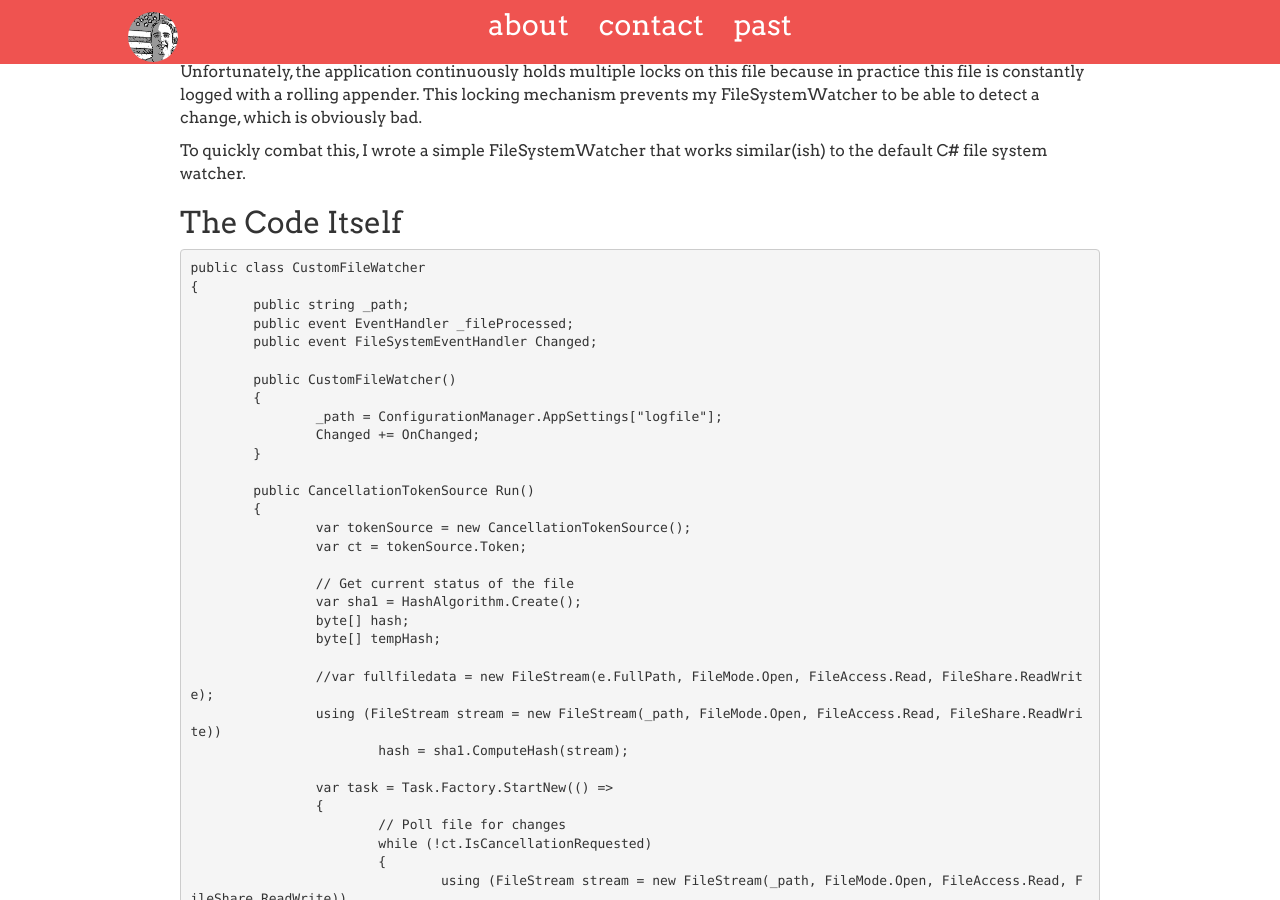
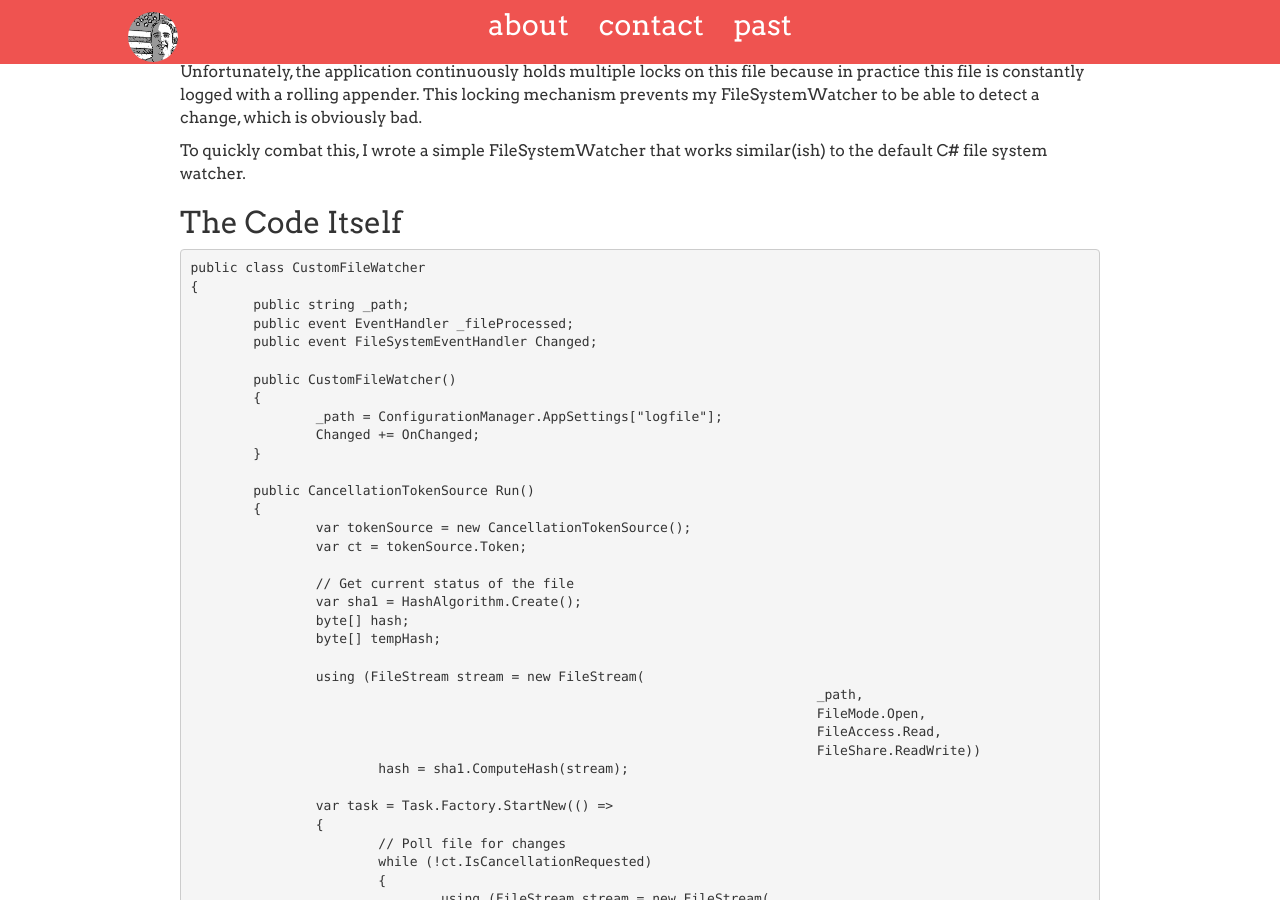
Before and after one commit to MatthewHartz/MatthewHartz.github.io, a Jekyll site: the page built from _posts/2015-10-18-custom-file-system-watcher.md, in a window 1280 px wide and 900 px high, scrolled down 439 px. Built offline with Jekyll 4.4.1, drawn with Linux system fonts in a browser that asks for light colours; nearby versions of some CDN libraries; Markdown is read by kramdown in place of the engine named in the settings; comment, search, counter and statistics services are not loaded; some of the changed text lies outside the part shown.

```diff
--- a/_posts/2015-10-18-custom-file-system-watcher.md
+++ b/_posts/2015-10-18-custom-file-system-watcher.md
@@ -43,8 +43,11 @@
 		byte[] hash;
 		byte[] tempHash;
 
-		//var fullfiledata = new FileStream(e.FullPath, FileMode.Open, FileAccess.Read, FileShare.ReadWrite);
-		using (FileStream stream = new FileStream(_path, FileMode.Open, FileAccess.Read, FileShare.ReadWrite))
+		using (FileStream stream = new FileStream(
+										_path,
+										FileMode.Open,
+										FileAccess.Read,
+										FileShare.ReadWrite))
 			hash = sha1.ComputeHash(stream);
 
 		var task = Task.Factory.StartNew(() =>
@@ -52,14 +55,19 @@
 			// Poll file for changes
 			while (!ct.IsCancellationRequested)
 			{
-				using (FileStream stream = new FileStream(_path, FileMode.Open, FileAccess.Read, FileShare.ReadWrite))
+				using (FileStream stream = new FileStream(
+												_path,
+												FileMode.Open,
+												FileAccess.Read,
+												FileShare.ReadWrite))
 					tempHash = sha1.ComputeHash(stream);
 
 				if (!hash.SequenceEqual(tempHash))
 				{
 					hash = tempHash;
 					Changed.Invoke(null,
-						new FileSystemEventArgs(WatcherChangeTypes.Changed,
+						new FileSystemEventArgs(
+							WatcherChangeTypes.Changed,
 							Path.GetDirectoryName(_path),
 							Path.GetFileName(_path)));
 				}
```
